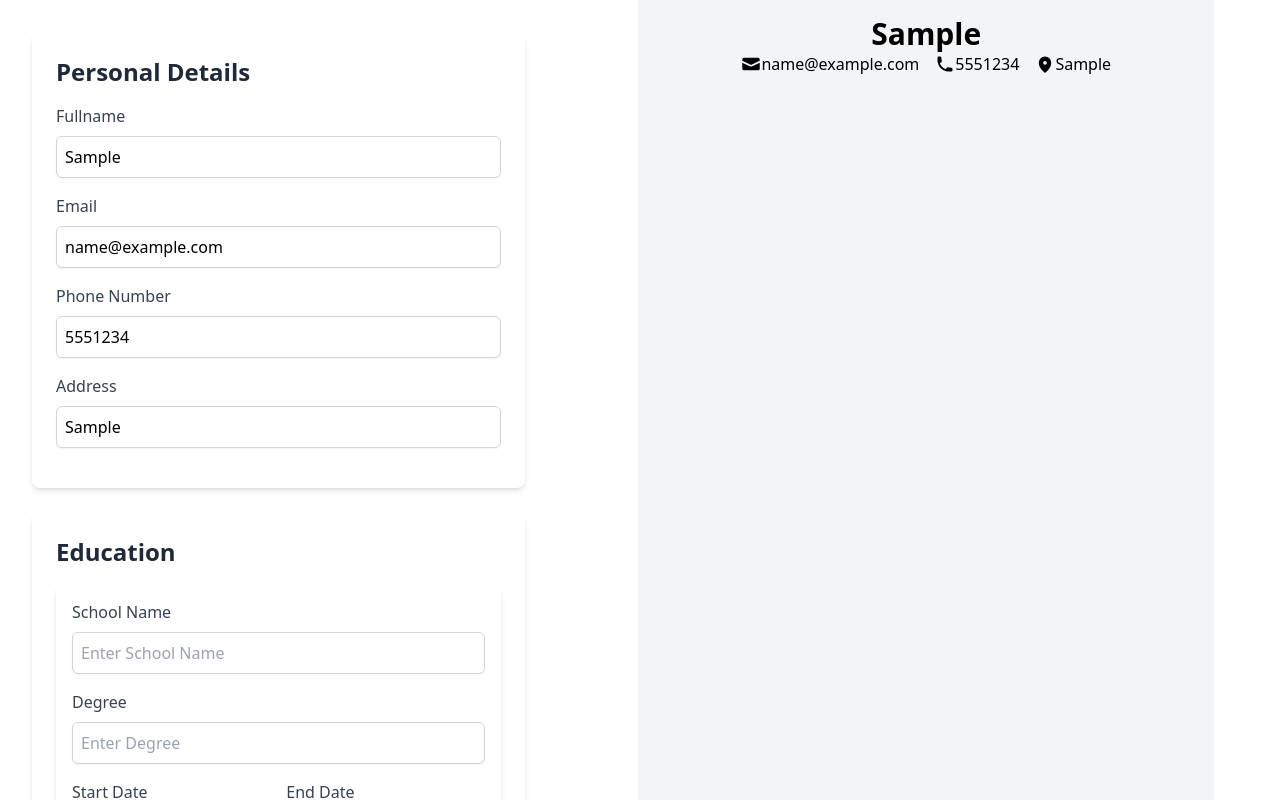
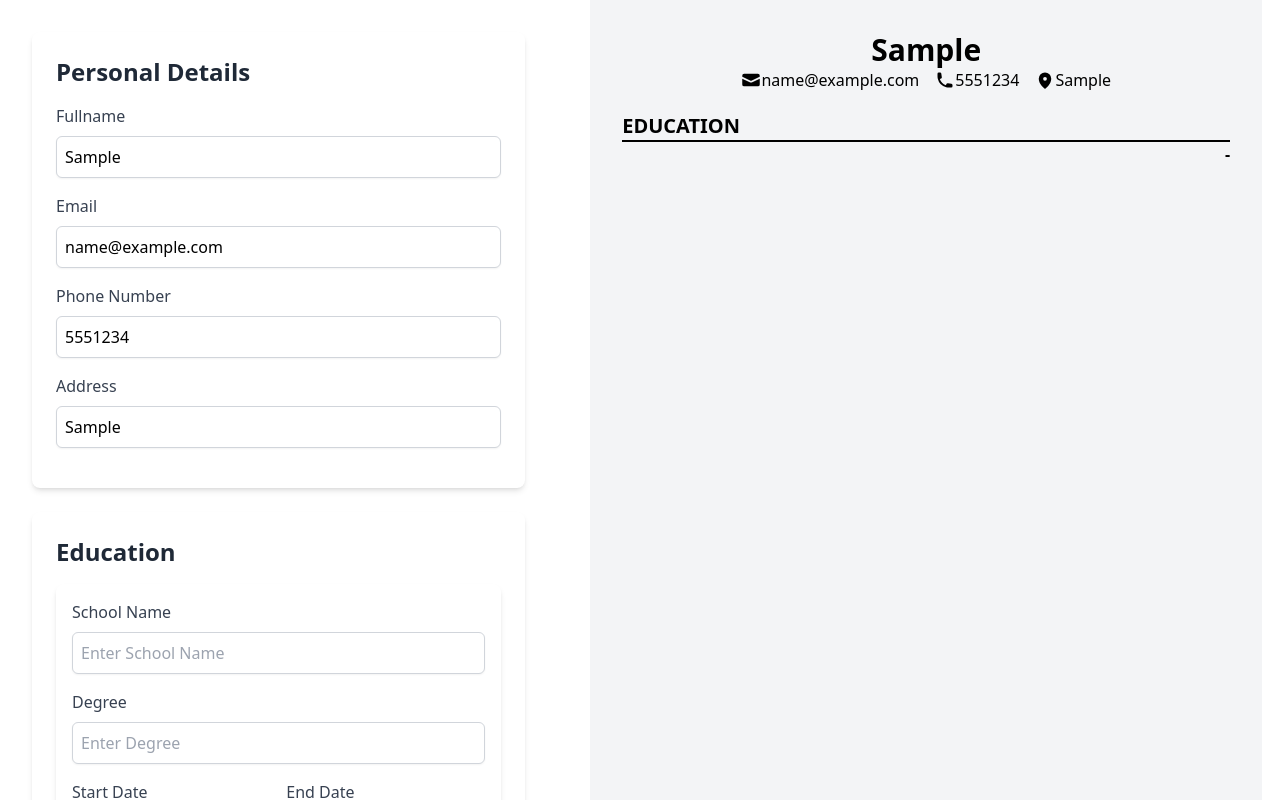
Before and after one commit to minhnguyen9702/odin-cv-builder, a React (Vite) app: page / in a window 1280 px wide. Both pictures are taken after typing "Sample", "name@example.com", "5551234", "Sample" into the empty fields and a click on the button "+ Education". Shown: the top 800 px of the page. Built offline with nearby package versions, Linux system fonts and the light colour scheme.

Commit message:
add education details to display

```diff
--- a/src/Display.jsx
+++ b/src/Display.jsx
@@ -3,9 +3,9 @@ import { EnvelopeIcon, PhoneIcon, MapPinIcon } from "@heroicons/react/16/solid";
 
 function Display({ personalInfo, educationInfo, experienceInfo }) {
   return (
-    <div className="bg-gray-100 aspect-[10/14.14] w-full max-w-xl mx-auto p-4">
+    <div className="bg-gray-100 aspect-[10/14.14] w-full max-w-2xl mx-auto p-8">
       {/* Personal Info */}
-      <div className="mb-8 text-center">
+      <div className="mb-4 text-center">
         <h1 className="text-3xl font-bold">{personalInfo.fullname}</h1>
         <div className="inline-flex items-center justify-center space-x-4">
           {personalInfo.email ? (
@@ -34,6 +34,33 @@ function Display({ personalInfo, educationInfo, experienceInfo }) {
           )}
         </div>
       </div>
+      {/* Education Info */}
+      {educationInfo && educationInfo.length > 0 ? (
+        <div>
+          <h2 className="text-xl font-bold">EDUCATION</h2>
+          <div className="border-b-2 border-black w-full"></div>
+        </div>
+      ) : (
+        <></>
+      )}
+      {educationInfo.map((edu) => (
+        <div key={edu.id} className="flex justify-between mb-4">
+          <div>
+            <p className="font-bold">{edu.school}</p>
+            <p>
+              <i>{edu.degree}</i>
+            </p>
+          </div>
+          <div className="text-right">
+            <p className="font-bold">
+              {edu.startDate} - {edu.endDate}
+            </p>
+            <p>
+              <i>{edu.location}</i>
+            </p>
+          </div>
+        </div>
+      ))}
     </div>
   );
 }
--- a/src/EducationDetails.jsx
+++ b/src/EducationDetails.jsx
@@ -54,7 +54,7 @@ function EducationDetails({ educationInfo, onAdd, onChange, onRemove }) {
               name="location"
               value={edu.location}
               onChange={(e) => onChange(edu.id, e)}
-              placeholder="Enter Location"
+              placeholder="City, Country"
             />
             <div className="flex justify-between">
               <button
--- a/src/ExperienceDetails.jsx
+++ b/src/ExperienceDetails.jsx
@@ -54,7 +54,7 @@ function ExperienceDetails({ experienceInfo, onAdd, onChange, onRemove }) {
               name="location"
               value={exp.location}
               onChange={(e) => onChange(exp.id, e)}
-              placeholder="Enter Location"
+              placeholder="City, Country"
             />
             <InputField
               label="Description"
```
